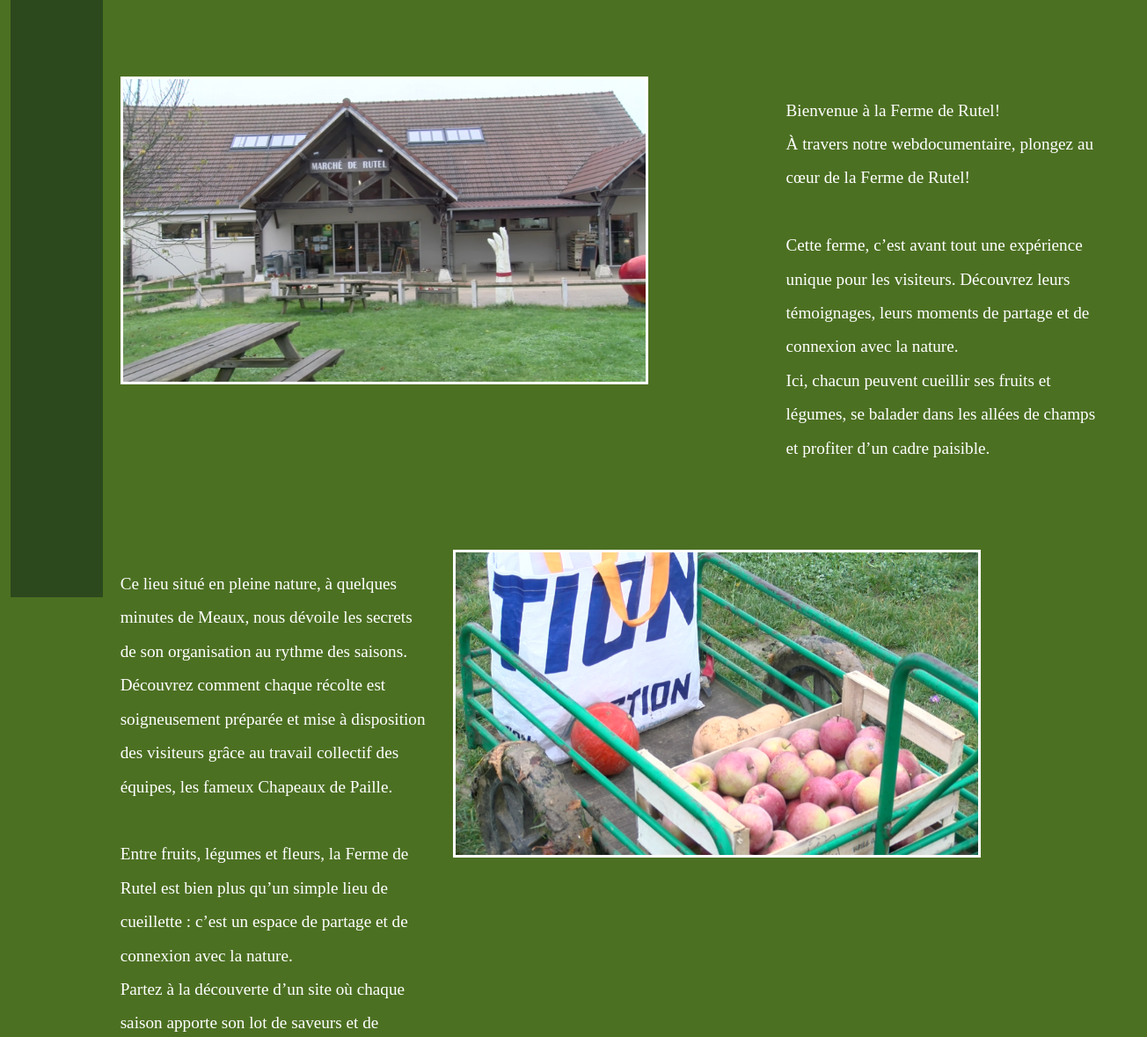
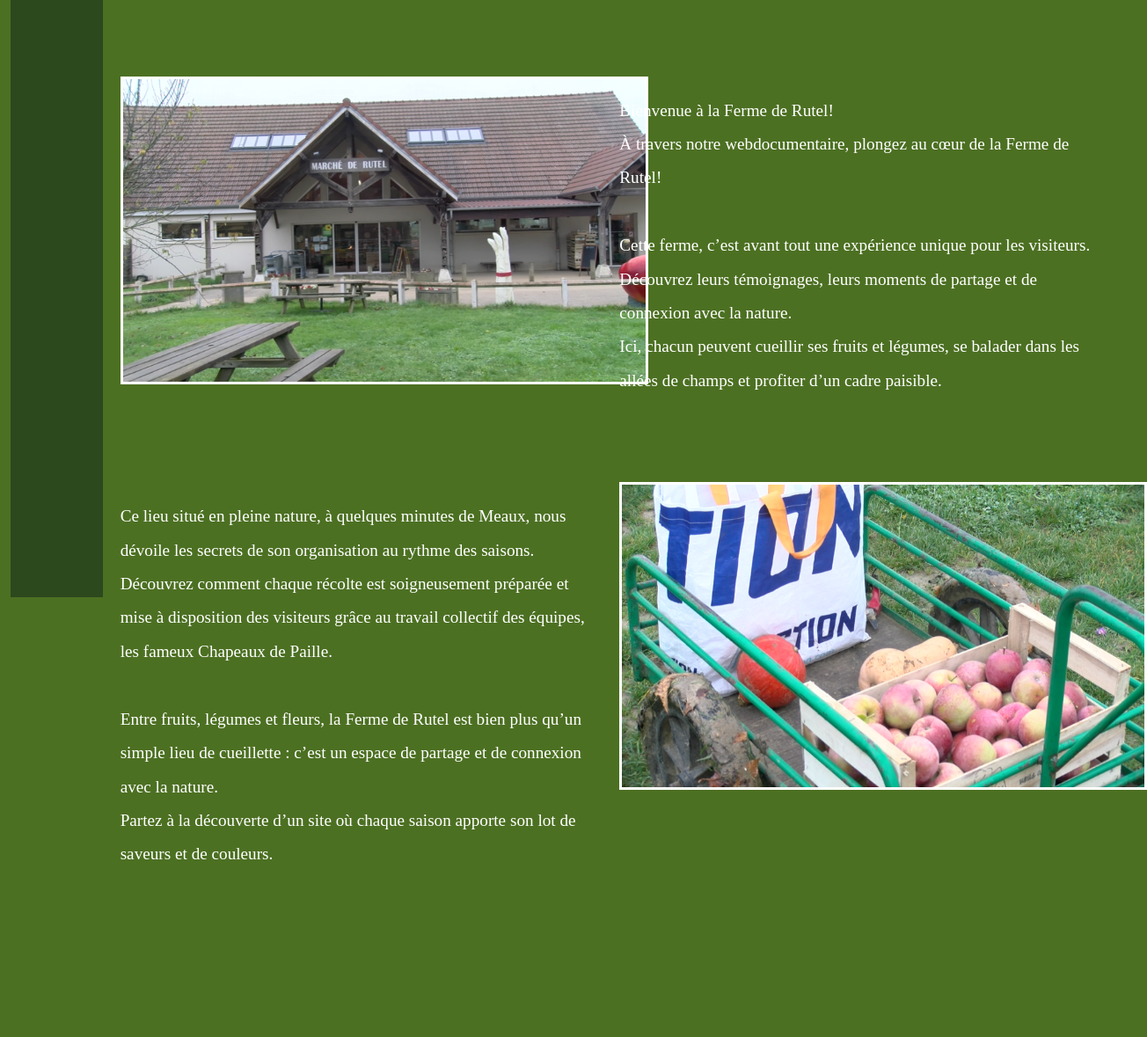
Before and after one commit to LouisLamoureux1/webdoc_rutel, a plain HTML site: page index.html in a window 1280 px wide. Shown: the part 121-1300 px from the top of the page at 88% size, 1304 px wide, since content can reach past the window. After the commit the page ends 1178 px from the top, so only its background shows below. Drawn offline with nearby package versions, Linux system fonts and the light colour scheme.

Commit message:
Update index.html

```diff
--- a/index.html
+++ b/index.html
@@ -97,10 +97,10 @@
       <!-- Page Content -->
       <h1 class="header-title">Aux racines de rutel</h1>
       <div class="row">
-        <div class="col-md-8 col-12 content-box">
+        <div class="col-md-6 col-12 content-box">
           <img src="./imgweb/accueilmagasin.png" class="image-placeholder" width="600" height="270">
         </div>
-        <div class="col-md-4 col-12 content-box">
+        <div class="col-md-6 col-12 content-box">
           <p>
             Bienvenue à la Ferme de Rutel!<br>
  À travers notre webdocumentaire, plongez au cœur de la Ferme de Rutel!<br><br>
@@ -110,7 +110,7 @@ Ici, chacun peuvent cueillir ses fruits et légumes, se balader dans les allées
         </div>
       </div>
       <div class="row">
-        <div class="col-md-4 col-12 content-box">
+        <div class="col-md-6 col-12 content-box">
           <p>
             Ce lieu situé en pleine nature, à quelques minutes de Meaux, nous dévoile les secrets de son organisation au rythme des saisons. Découvrez comment chaque récolte est soigneusement préparée et mise à disposition des visiteurs grâce au travail collectif des équipes, les fameux Chapeaux de Paille.
             <br><br>
@@ -118,7 +118,7 @@ Ici, chacun peuvent cueillir ses fruits et légumes, se balader dans les allées
 Partez à la découverte d’un site où chaque saison apporte son lot de saveurs et de couleurs.
           </p>
         </div>
-        <div class="col-md-8 col-12 content-box">
+        <div class="col-md-6 col-12 content-box">
           <img src="./imgweb/chariot.png" width="600" height="375" class="image-placeholder"></img>
         </div>
       </div>
```
